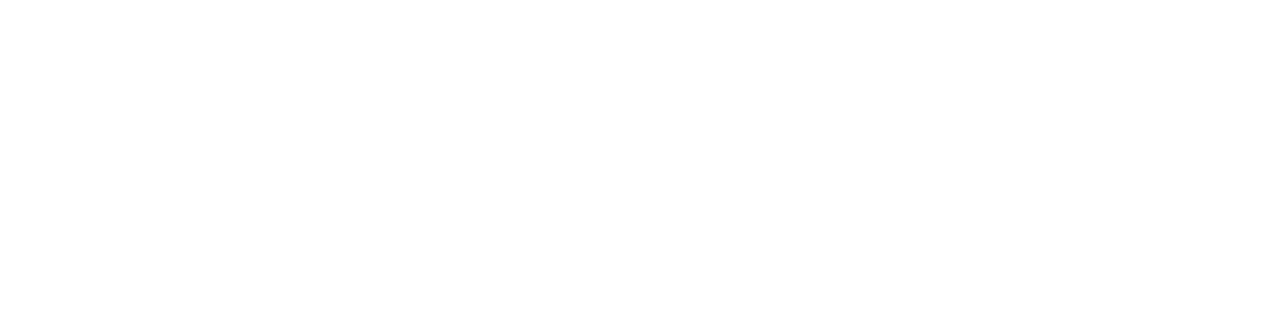
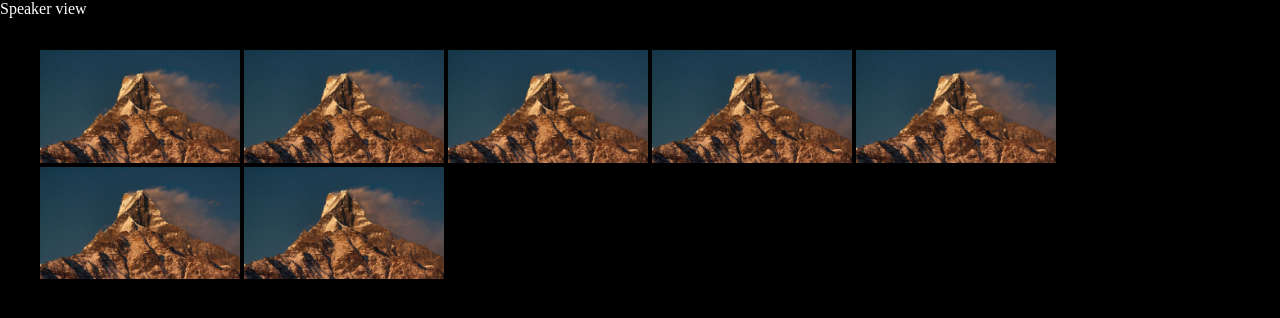
Before and after one commit to Aribunfi/html-css-zoom, a plain HTML site: page index.html in a window 1280 px wide. Drawn offline with Linux system fonts and the light colour scheme.

Commit message:
prima fila di foto

```diff
--- a/index.html
+++ b/index.html
@@ -8,16 +8,40 @@
     <link rel="stylesheet" href="style.css">
     <link rel="stylesheet" href="utils.css">
     <link rel="stylesheet" href="reset.css">
+
 </head>
 <body>
     <!-- Header, stesso sfondo del main, con due bottoni a dx -->
     <header>
+        <div class="speaker-view">Speaker view</div>
 
     </header>
 
     <!-- Corpo principale con le file di riquadri dei partecipanti -->
     <main>
-
+<div class="container">
+    <div class="speaker">
+        <img src="img/p0973lkk.jpg" alt="Montagna">
+    </div>
+    <div class="speaker">
+        <img src="img/p0973lkk.jpg" alt="Montagna">
+    </div>
+    <div class="speaker">
+        <img src="img/p0973lkk.jpg" alt="Montagna">
+    </div>
+    <div class="speaker">
+        <img src="img/p0973lkk.jpg" alt="Montagna">
+    </div>
+    <div class="speaker">
+        <img src="img/p0973lkk.jpg" alt="Montagna">
+    </div>
+    <div class="speaker">
+        <img src="img/p0973lkk.jpg" alt="Montagna">
+    </div>
+    <div class="speaker">
+        <img src="img/p0973lkk.jpg" alt="Montagna">
+    </div>
+</div>
     </main>
 </body>
 
--- a/style.css
+++ b/style.css
@@ -0,0 +1,25 @@
+body {
+    background-color: black;
+    color: white;
+}
+
+header {
+    background-color: black;
+    color: white;
+    height: 50px;
+}
+
+.speaker-view {
+    color: white;
+}
+
+.container {
+width: 100%;
+}
+
+.speaker {
+    width: 200px;
+    height: 100px;
+    display: inline-flex;
+    flex-wrap: wrap;
+}
```
Also changed, not shown: img/maximize-solid.svg (added), img/p0973lkk.jpg (added).
